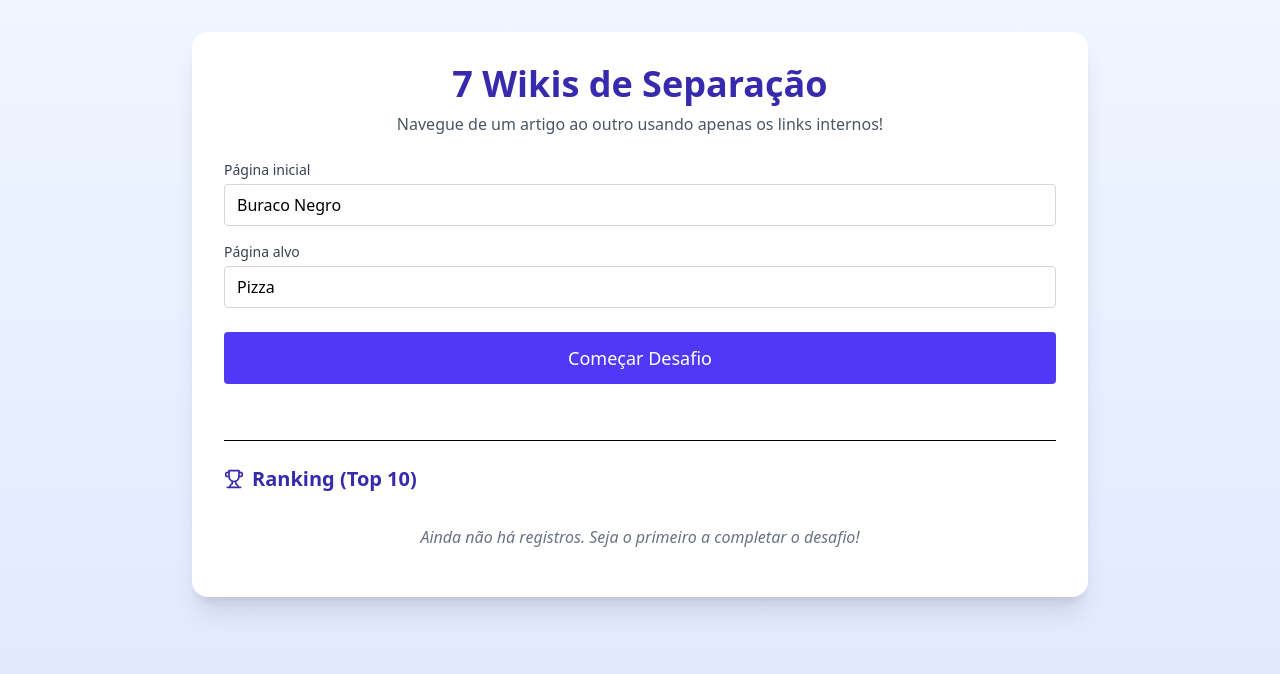
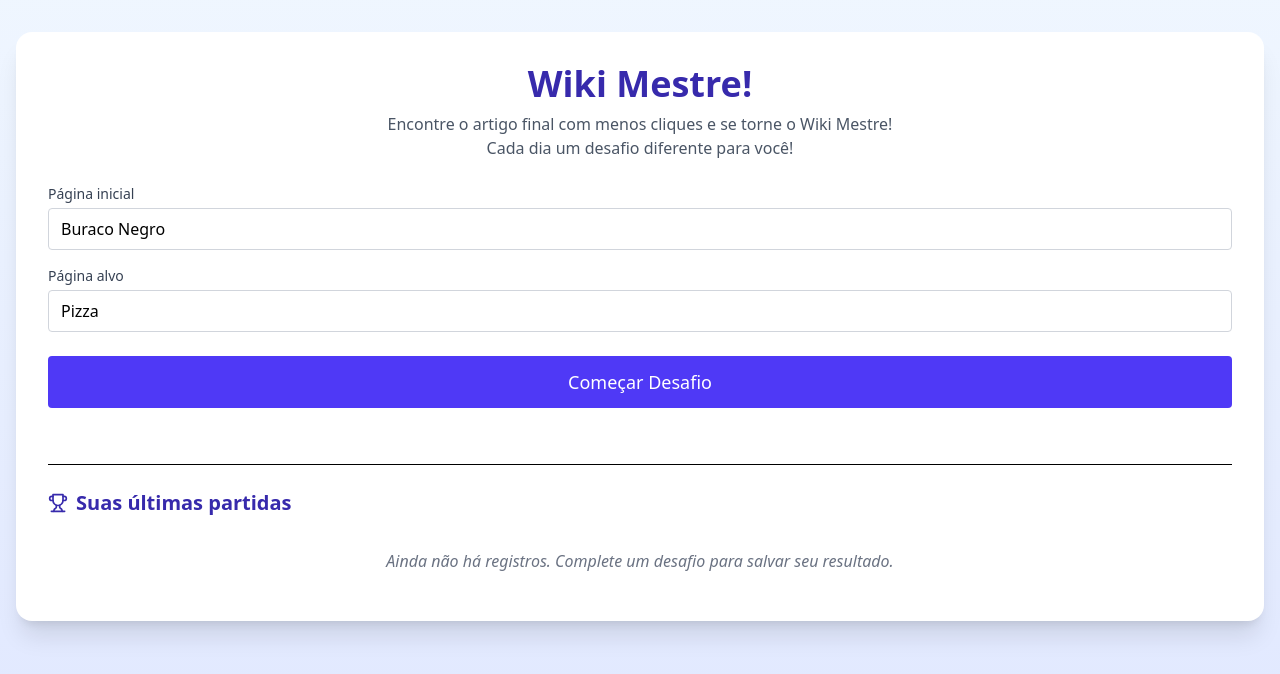
Before and after one commit to bruno-langer/wiki-mestre, a React (Vite) app: page / in a window 1280 px wide. Shown: the top 674 px of the page. Built offline with nearby package versions, Linux system fonts and the light colour scheme.

Commit message:
update nome

```diff
--- a/src/App.jsx
+++ b/src/App.jsx
@@ -165,15 +165,16 @@ export default function WikiGame() {
 
   return (
     <div className="min-h-screen bg-gradient-to-b from-blue-50 to-indigo-100 py-8 px-4">
-      <div className="max-w-4xl mx-auto">
+      <div className="max-w-7xl mx-auto">
         {!gameStarted ? (
           <div className="space-y-6 bg-white p-6 md:p-8 rounded-2xl shadow-xl">
             <div className="text-center">
               <h1 className="text-3xl md:text-4xl font-bold text-indigo-800 mb-2">
-                7 Wikis de Separação
+                Wiki Mestre!
               </h1>
               <p className="text-gray-600">
-                Navegue de um artigo ao outro usando apenas os links internos!
+                Encontre o artigo final com menos cliques e se torne o Wiki Mestre! <br />
+                Cada dia um desafio diferente para você!
               </p>
             </div>
 
@@ -222,7 +223,7 @@ export default function WikiGame() {
             <div className="mt-8 border-t pt-6">
               <h2 className="text-xl font-semibold mb-4 flex items-center text-indigo-800">
                 <Trophy className="mr-2" size={20} />
-                Ranking (Top 10)
+                Suas últimas partidas
               </h2>
               {rankings.length > 0 ? (
                 <div className="bg-gray-50 rounded-xl overflow-hidden">
@@ -262,7 +263,7 @@ export default function WikiGame() {
                 </div>
               ) : (
                 <p className="text-gray-500 italic text-center py-4">
-                  Ainda não há registros. Seja o primeiro a completar o desafio!
+                  Ainda não há registros. Complete um desafio para salvar seu resultado.
                 </p>
               )}
             </div>
--- a/src/componentes/GameCompletionDialog.jsx
+++ b/src/componentes/GameCompletionDialog.jsx
@@ -10,7 +10,10 @@ export function GameCompletionDialog({
   if (!isOpen) return null;
 
   const shareResult = () => {
-    const shareText = `🎮 Wiki Race: Cheguei de "${path[0]}" até "${path[path.length-1]}" em ${clicks} cliques e ${time} segundos!\n\nCaminho: ${path.join(' → ')}`;
+
+    const currentUrl = window.location.origin + window.location.pathname;
+    const shareText = `🎮Wiki Mestre!: Cheguei de "${path[0]}" até "${path[path.length-1]}" em ${clicks} cliques e ${time} segundos!\n
+    Jogue agora mesmo: ${currentUrl} e tente me vencer! `;
 
     if (false) {
       navigator.share({
@@ -32,7 +35,7 @@ export function GameCompletionDialog({
   };
 
   return (
-    <div className="fixed inset-0 bg-black bg-opacity-50 flex items-center justify-center z-50">
+    <div className="fixed inset-0 bg-black bg-opacity-20 flex items-center justify-center z-50">
       <div className="bg-white rounded-xl shadow-2xl max-w-md w-full p-6 mx-4">
         <div className="flex justify-between items-center mb-4">
           <h2 className="text-2xl font-bold flex items-center">
--- a/vite.config.js
+++ b/vite.config.js
@@ -5,7 +5,7 @@ import tailwindcss from '@tailwindcss/vite'
 
 // https://vite.dev/config/
 export default defineConfig({
-  base: '/seven-clicks/',
+  base: '/wiki-mestre/',
   plugins: [react(), tailwindcss()
   ],
 })
```
Also changed, not shown: 1 other file (tests, documents, lock files or other folders).
